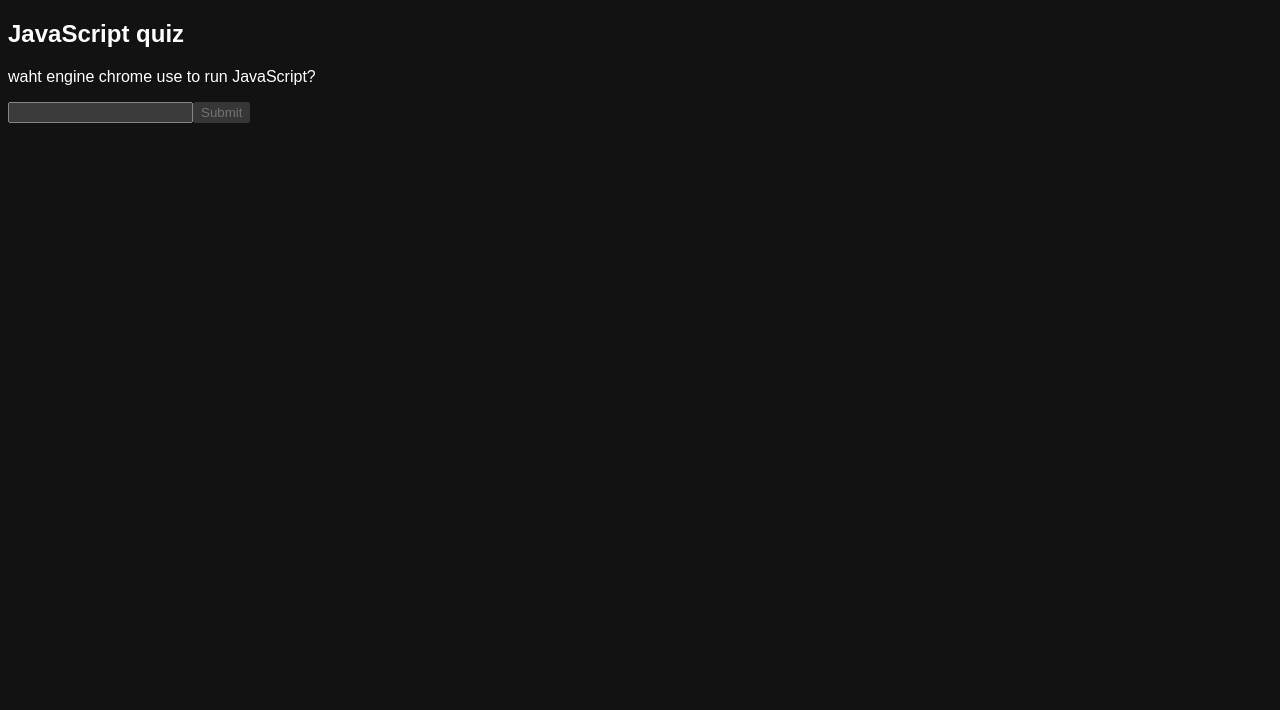
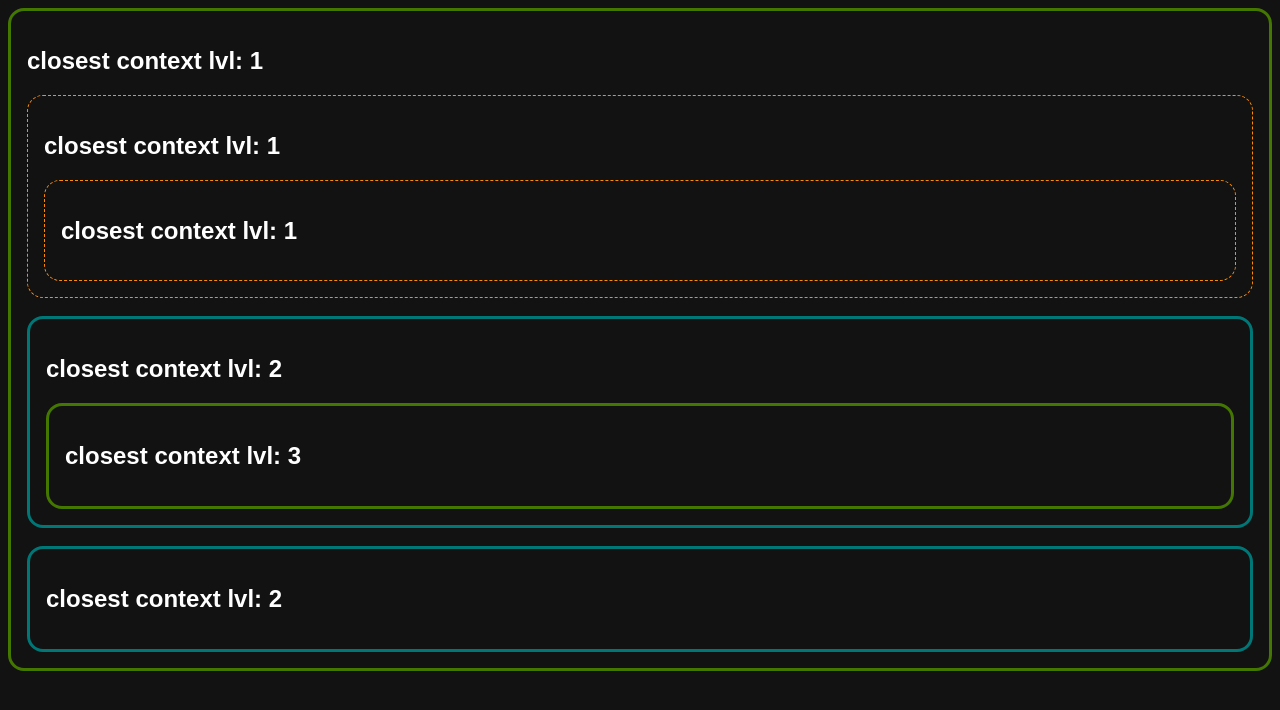
Before and after one commit to uni-parse/react, a React (Vite) app: page / in a window 1280 px wide. Shown: the top 710 px of the page. Built offline with nearby package versions, Linux system fonts and the light colour scheme.

Commit message:
create/use context

```diff
--- /dev/null
+++ b/src/context.jsx
@@ -0,0 +1,70 @@
+import { createContext, useContext } from 'react'
+
+export default function Contex() {
+  return (
+    <Ctx>
+      <Log />
+
+      <Div>
+        <Log />
+        <Div>
+          <Log />
+        </Div>
+      </Div>
+      <br />
+
+      <Ctx>
+        <Log />
+        <Ctx>
+          <Log />
+        </Ctx>
+      </Ctx>
+      <br />
+
+      <Ctx>
+        <Log />
+      </Ctx>
+    </Ctx>
+  )
+}
+
+// create context
+const lvlCtx = createContext(0)
+
+function Ctx({ children }) {
+  const lvl = useContext(lvlCtx)
+
+  // provide context to DOM sub-tree
+  return (
+    <div
+      style={{
+        border: `solid #${lvl % 2 ? '077' : 470}`,
+        borderRadius: '1em',
+        padding: '1em',
+      }}>
+      <lvlCtx.Provider value={lvl + 1}>
+        {children}
+      </lvlCtx.Provider>
+    </div>
+  )
+}
+
+// use context in DOM sub-tree
+function Log() {
+  const lvl = useContext(lvlCtx)
+  return <h2>{`closest context lvl: ${lvl}`}</h2>
+}
+
+// helpers components:
+function Div({ children }) {
+  return (
+    <div
+      style={{
+        border: 'dashed thin darkorange',
+        borderRadius: '1em',
+        padding: '1em',
+      }}>
+      {children}
+    </div>
+  )
+}
--- a/src/main.jsx
+++ b/src/main.jsx
@@ -4,6 +4,7 @@
 import App from './app.jsx'
 import Game from './game.jsx'
 import Filter from './filter.jsx'
+import Contex from './context.jsx'
 
 import Queue from './tasks/useState updates queue/queue.jsx'
 import Test from './test.jsx'
@@ -16,7 +17,8 @@
 const root = createRoot(main)
 root.render(
   <StrictMode>
-    {true && <Test />}
+    {true && <Contex />}
+    {false && <Test />}
     {false && <Queue />}
     {false && <Filter />}
     {false && <Game />}
```
